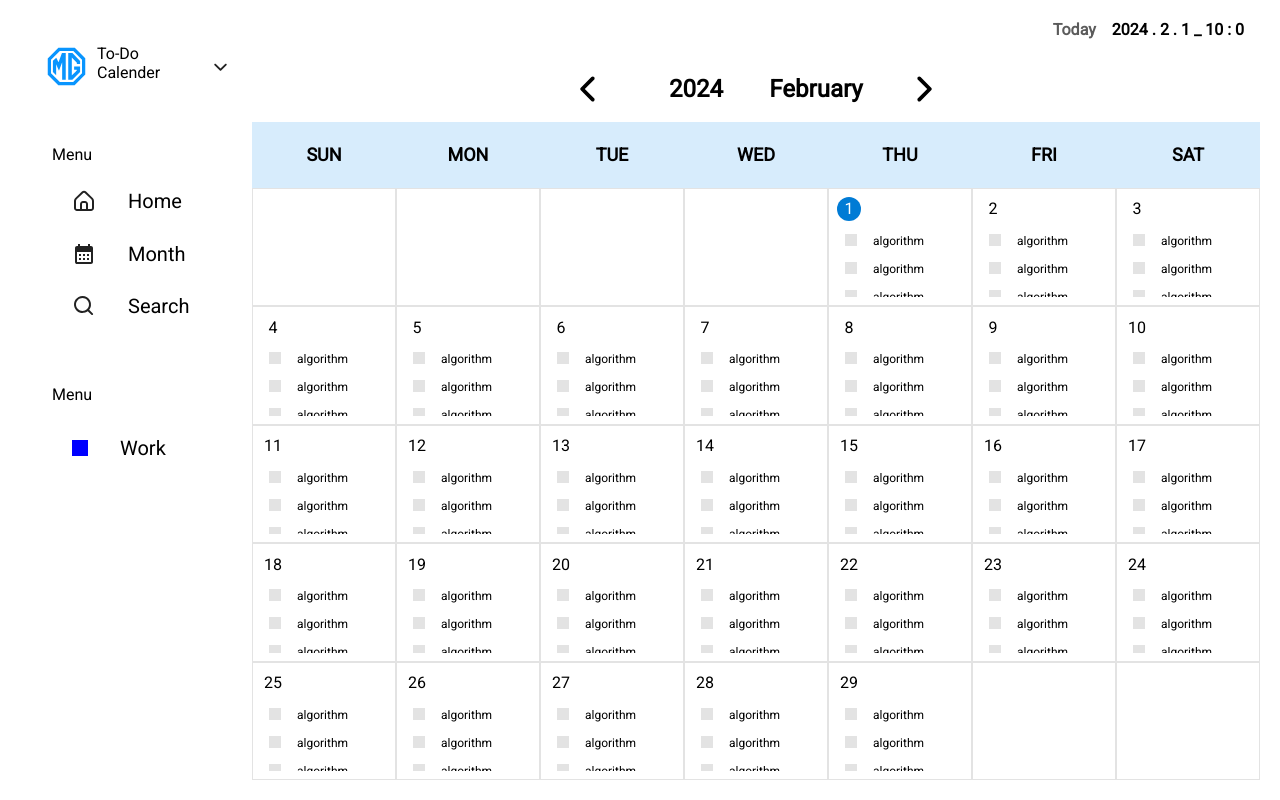
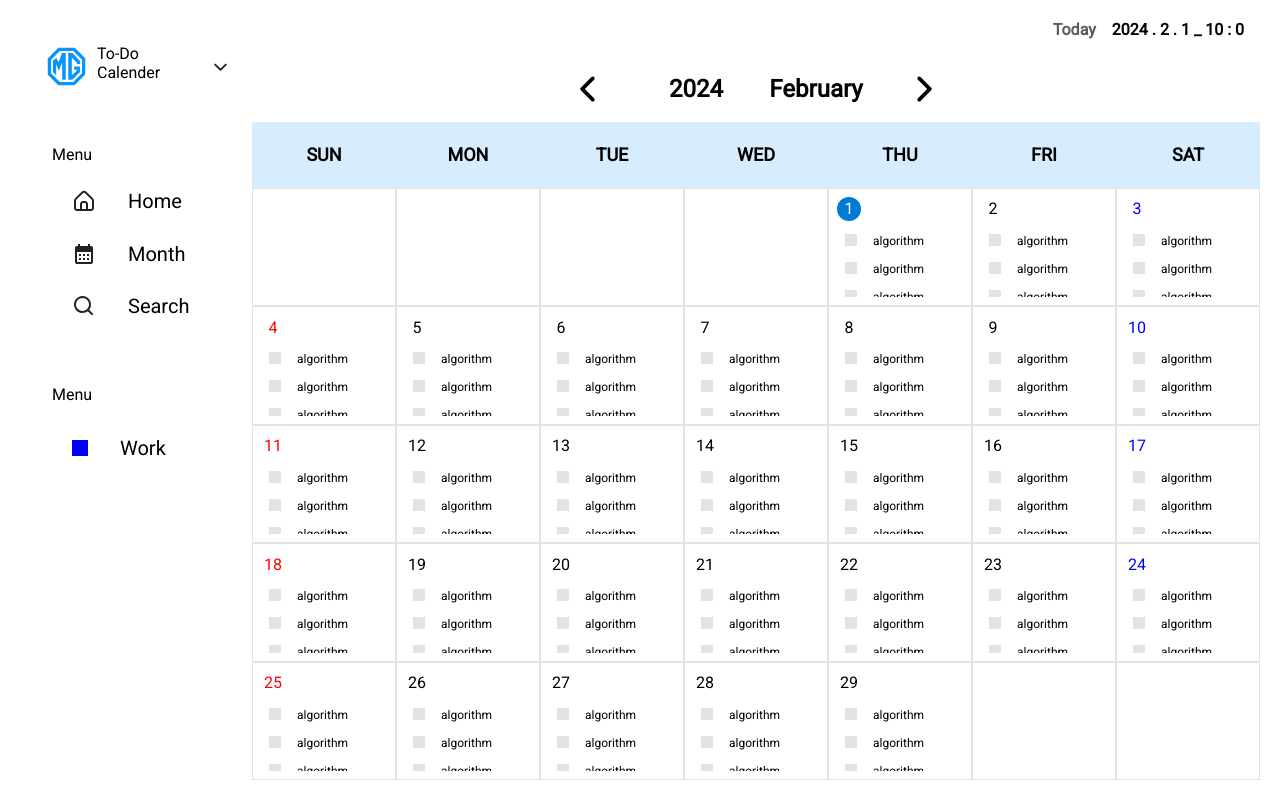
Before and after one commit to nile27/My-Calender, a React (Create React App) app: page /month in a window 1280 px wide. Built offline with nearby package versions, Linux system fonts and the light colour scheme.

Commit message:
Month 주말 작업

```diff
--- a/src/Components/Month-day.tsx
+++ b/src/Components/Month-day.tsx
@@ -23,13 +23,6 @@ const DayBox = styled.li<DayBoxType>`
     justify-content: start;
     align-items: center;
     padding: 0;
-    .number {
-      display: flex;
-      justify-content: center;
-      align-items: center;
-      width: 24px;
-      height: 24px;
-    }
   }
 
   .TodoBox {
@@ -66,6 +59,11 @@ const DayBox = styled.li<DayBoxType>`
 
 const TodayBox = styled(DayBox)`
   .number {
+    display: flex;
+    justify-content: center;
+    align-items: center;
+    width: 24px;
+    height: 24px;
     color: white;
     font-size: var(--normal-size);
     background-color: var(--skyblue);
@@ -73,16 +71,28 @@ const TodayBox = styled(DayBox)`
   }
 `;
 
+const Number = styled.div`
+  display: flex;
+  justify-content: center;
+  align-items: center;
+  width: 24px;
+  height: 24px;
+  color: ${(prop) => prop.color || "black"};
+`;
+
 export default function Day(props: {
   month: number;
+  date: Date;
   day: number;
-  today: number;
-  thisMonth: number;
+  nowYear: number;
+  getday: number;
 }) {
   const navi = useNavigate();
 
   return props.day !== 0 ? (
-    props.today === props.day && props.thisMonth === props.month ? (
+    props.nowYear === props.date.getFullYear() &&
+    props.date.getDate() === props.day &&
+    props.date.getMonth() + 1 === props.month ? (
       <TodayBox onClick={() => navi(`/today/${props.month}/${props.day}`)}>
         <div className="numberBox">
           <div className="number">{props.day}</div>
@@ -114,7 +124,17 @@ export default function Day(props: {
     ) : (
       <DayBox onClick={() => navi(`/today/${props.month}/${props.day}`)}>
         <div className="numberBox">
-          <div className="number">{props.day}</div>
+          <Number
+            color={
+              props.getday === 0 || props.getday === 6
+                ? props.getday === 0
+                  ? "red"
+                  : "blue"
+                : "black"
+            }
+          >
+            {props.day}
+          </Number>
         </div>
         <ul className="TodoBox">
           <li>
--- a/src/Components/Search-list.tsx
+++ b/src/Components/Search-list.tsx
@@ -23,6 +23,7 @@ const ColorBox = styled.div`
 
 export default function SearchList() {
   return (
+    <>
       <SearchBox>
         <ColorBox color={"yellow"}></ColorBox>
         <span>Homework</span>
@@ -30,5 +31,6 @@ export default function SearchList() {
         <span>오전 9시 ~ 10시</span>
         <span>algorithm</span>
       </SearchBox>
+    </>
   );
 }
--- a/src/Pages/Month.tsx
+++ b/src/Pages/Month.tsx
@@ -111,15 +111,19 @@ export default function Month() {
 
     let weekArr: number[] = [];
     const result: [number[]] = [[]];
+    const dayArr: number[] = [];
     result.pop();
 
     const nowMonthEnd = new Date(nowYear, nowMonth + 1, 0).getDate();
+    const prevMonthEnd = new Date(nowYear, nowMonth, 0).getDate();
 
     for (let i = dayOneWeek - 1; i >= 0; i--) {
+      dayArr.push(new Date(nowYear, nowMonth - 1, prevMonthEnd - i).getDay());
       weekArr.push(0);
     }
 
     for (let i = 1; i <= nowMonthEnd; i++) {
+      dayArr.push(new Date(nowYear, nowMonth, i).getDay());
       weekArr.push(new Date(nowYear, nowMonth, i).getDate());
 
       if (weekArr.length === 7) {
@@ -135,12 +139,12 @@ export default function Month() {
       result.push(weekArr);
     }
 
-    return { result, nowMonth, nowYear };
+    return { result, dayArr, nowMonth, nowYear };
   };
 
   const date = new Date();
   const [dateCount, setDateCount] = useState<number>(0);
-  const { result, nowMonth, nowYear } = monthList(date, dateCount);
+  const { result, nowMonth, nowYear, dayArr } = monthList(date, dateCount);
   const allDay: [number[]] = result;
   const dayWeek: string[] = ["SUN", "MON", "TUE", "WED", "THU", "FRI", "SAT"];
   const monthArr: string[] = [
@@ -193,9 +197,10 @@ export default function Month() {
                 return (
                   <Day
                     day={day}
-                    thisMonth={date.getMonth() + 1}
+                    getday={dayArr[key]}
+                    date={date}
+                    nowYear={nowYear}
                     month={nowMonth + 1}
-                    today={date.getDate()}
                     key={key}
                   ></Day>
                 );
--- a/src/Pages/Search.tsx
+++ b/src/Pages/Search.tsx
@@ -29,8 +29,8 @@ const SearchBarBox = styled.div`
   border-radius: 10px;
 
   img {
-    width: 30px;
-    height: 30px;
+    width: 24px;
+    height: 24px;
   }
 `;
 const SearchBar = styled.input`
@@ -43,14 +43,20 @@ const SearchBar = styled.input`
   font-weight: 500;
 `;
 
-const ResultBox = styled.div`
+const ResultBox = styled.ul`
   width: 100%;
   height: 100%;
   border: 1px solid black;
   padding: 1rem;
+  display: flex;
+  flex-direction: column;
+  gap: 1rem;
+  overflow-y: scroll;
+  flex: 1 1 0;
 `;
 
 export default function Search() {
+  const arr = Array.from({ length: 5 }, () => 0);
   return (
     <Container>
       <SearchContainer>
@@ -60,7 +66,9 @@ export default function Search() {
         </SearchBarBox>
       </SearchContainer>
       <ResultBox>
-        <SearchList></SearchList>
+        {arr.map((item: number, key: number) => (
+          <SearchList key={key} />
+        ))}
       </ResultBox>
     </Container>
   );
```
Lines whose indentation alone changed are shown as unchanged.
